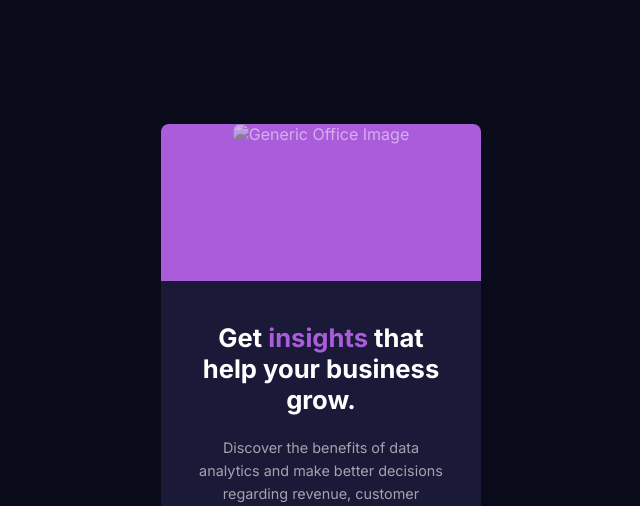
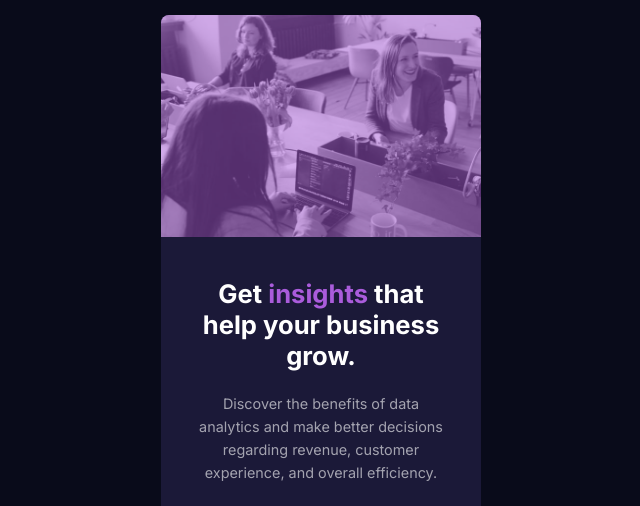
Before and after one commit to Tom-S82/Stats-Preview-Card, a website: page index.html in a window 1280 px wide. Shown: the top 506 px of the page, without its empty margins (319-959 px from the left). Drawn offline with nearby package versions, Linux system fonts and the light colour scheme; files that its build step writes are made by us from their sources; the site is published under a folder, as on GitHub Pages, so addresses that start at the root find nothing.

Commit message:
Completed Project v1.8

```diff
--- a/index.html
+++ b/index.html
@@ -16,7 +16,7 @@
       <div class="container-item">
         <div class="card">
           <div class="card-img">
-            <img src="/img/image-header-mobile.jpg" alt="Generic Office Image" class="card-img-pic">
+            <img src="./img/image-header-mobile.jpg" alt="Generic Office Image" class="card-img-pic">
           </div>
           <div class="card-text">
             <h2 class="card-text-title">Get <span>insights</span> that help your business grow.</h2>
```
